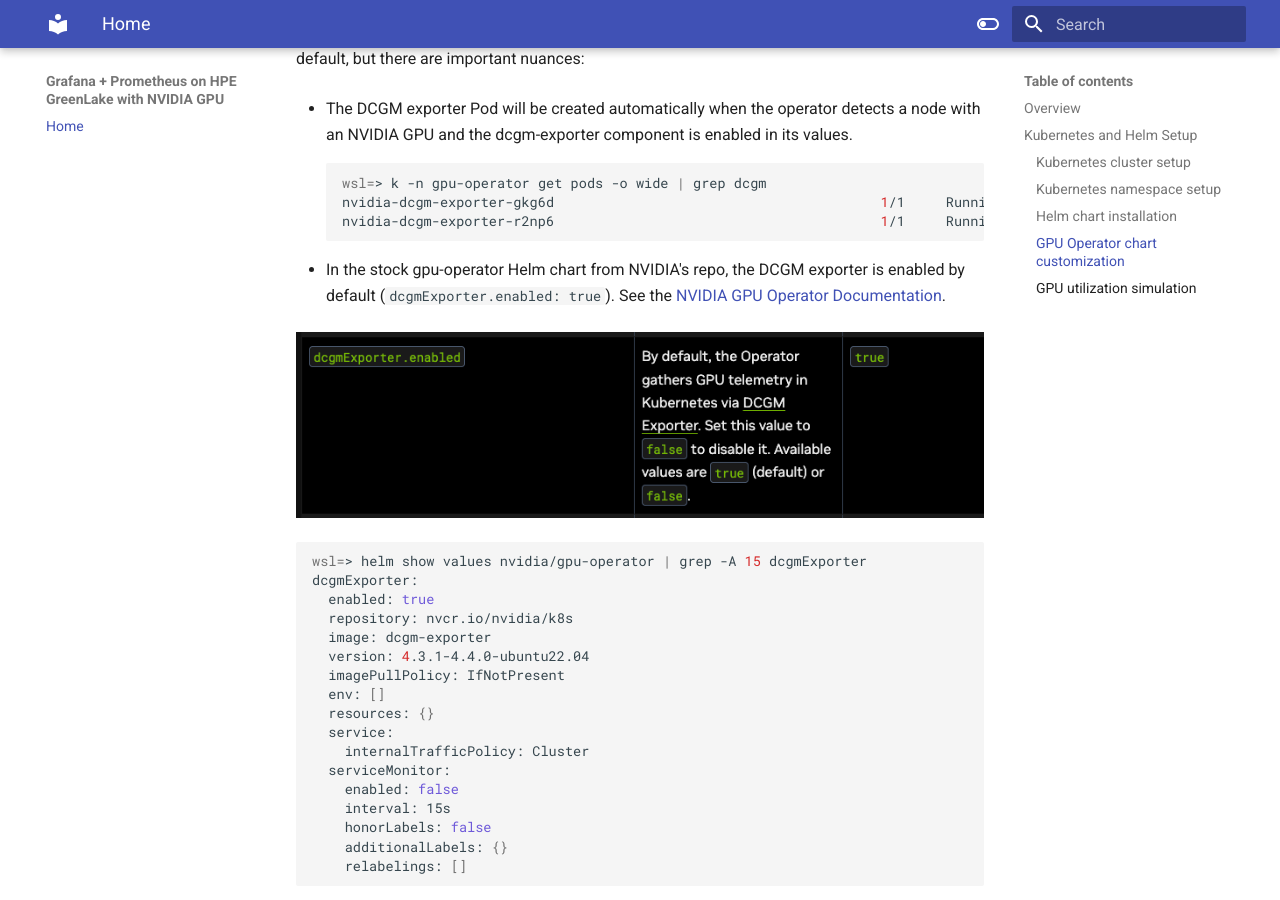
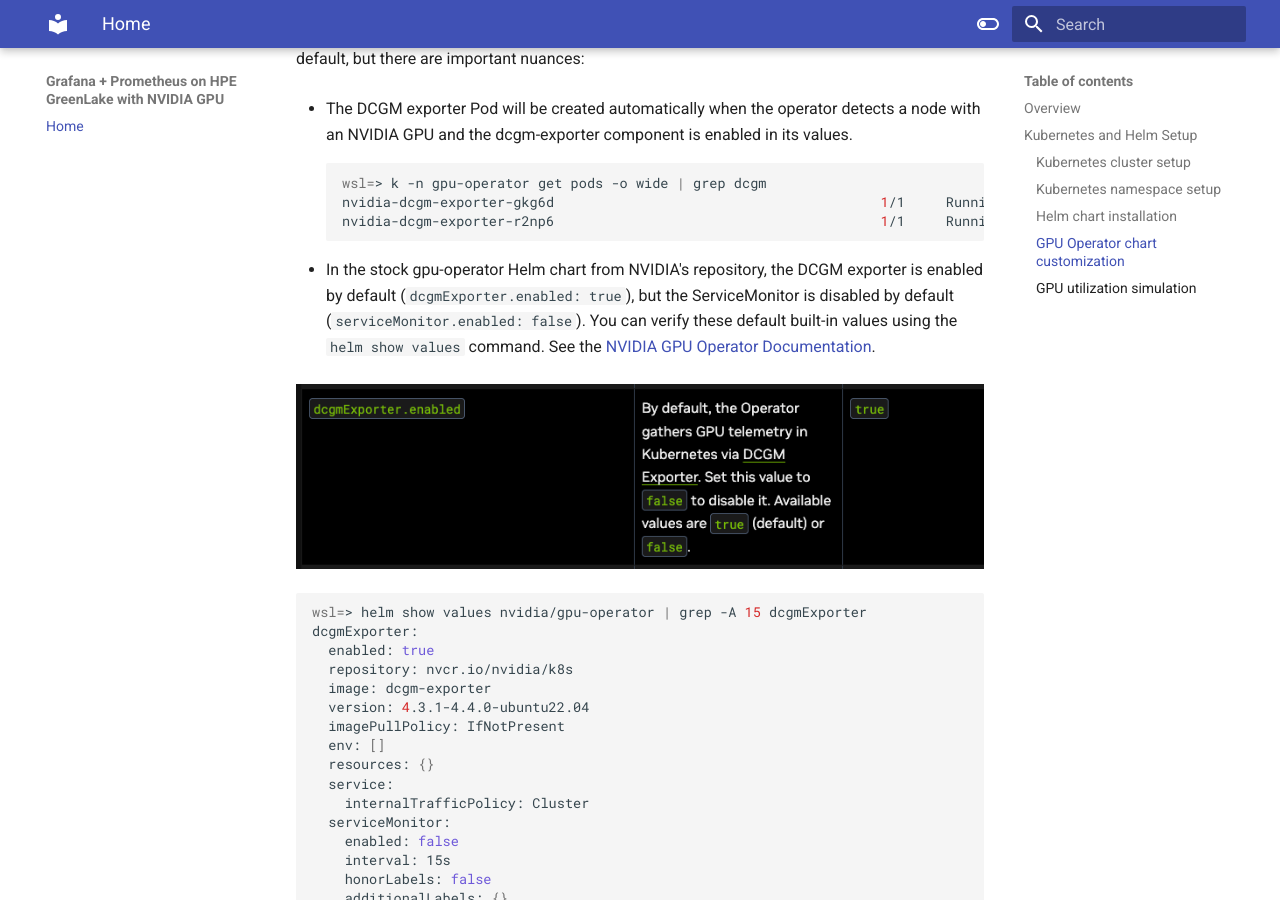
Before and after one commit to hjma29/grafana-prometheus-hpe-greenlake-com-nvidia, an MkDocs documentation site: the page built from docs/whitepaper.md, in a window 1280 px wide and 900 px high, scrolled down 1561 px. Built offline with MkDocs 1.6.1 and Material for MkDocs 9.7.7, drawn with Linux system fonts in a browser that asks for light colours.

Commit message:
[skip ci] 251014-10:35 on mini4

````diff
--- a/docs/whitepaper.md
+++ b/docs/whitepaper.md
@@ -60,7 +60,7 @@ nvidia-dcgm-exporter-r2np6                                        1/1     Runnin
 ```
 
 
-- In the stock gpu-operator Helm chart from NVIDIA's repo, the DCGM exporter is enabled by default (`dcgmExporter.enabled: true`). See the [NVIDIA GPU Operator Documentation](https://docs.nvidia.com/datacenter/cloud-native/gpu-operator/latest/getting-started.html#operator-install-guide).
+- In the stock gpu-operator Helm chart from NVIDIA's repository, the DCGM exporter is enabled by default (`dcgmExporter.enabled: true`), but the ServiceMonitor is disabled by default (`serviceMonitor.enabled: false`). You can verify these default built-in values using the `helm show values` command. See the [NVIDIA GPU Operator Documentation](https://docs.nvidia.com/datacenter/cloud-native/gpu-operator/latest/getting-started.html#operator-install-guide).
 
 ![GPU Operator Configuration](images/image-4.png)
 
````
